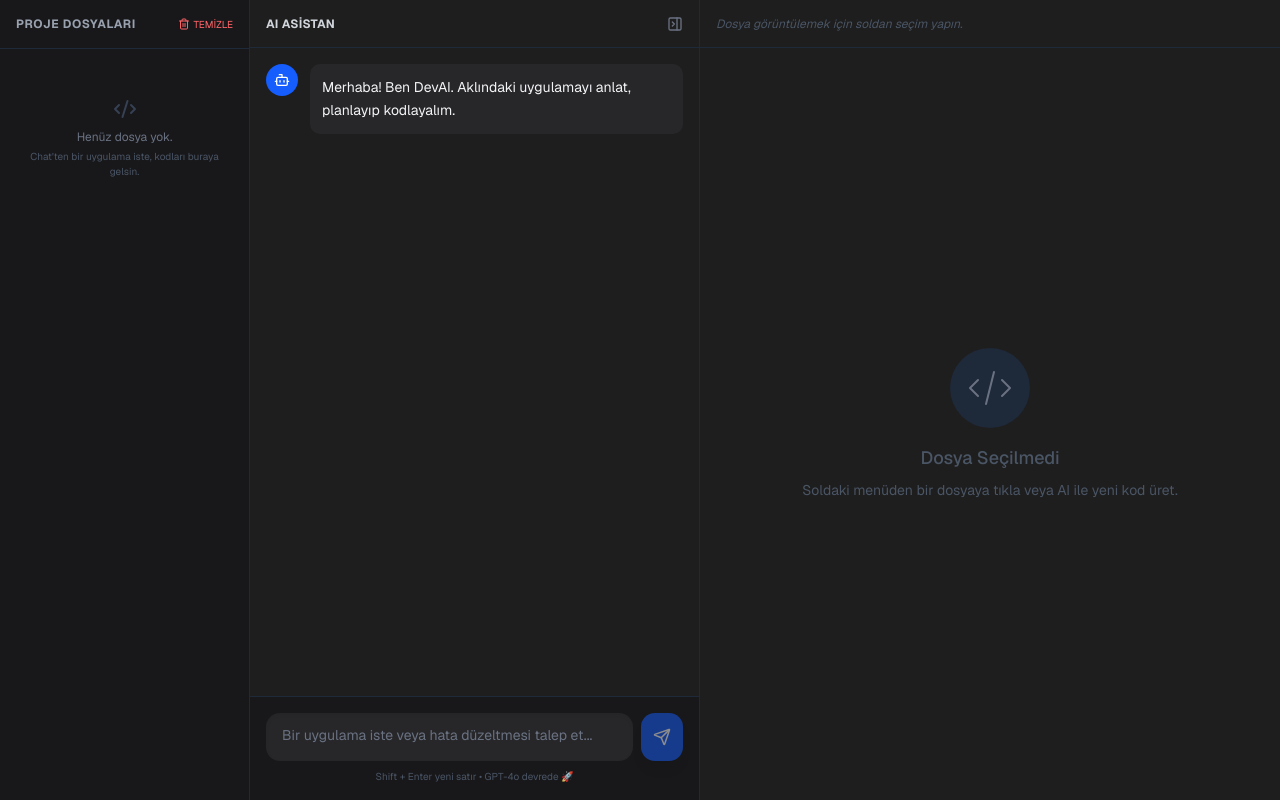
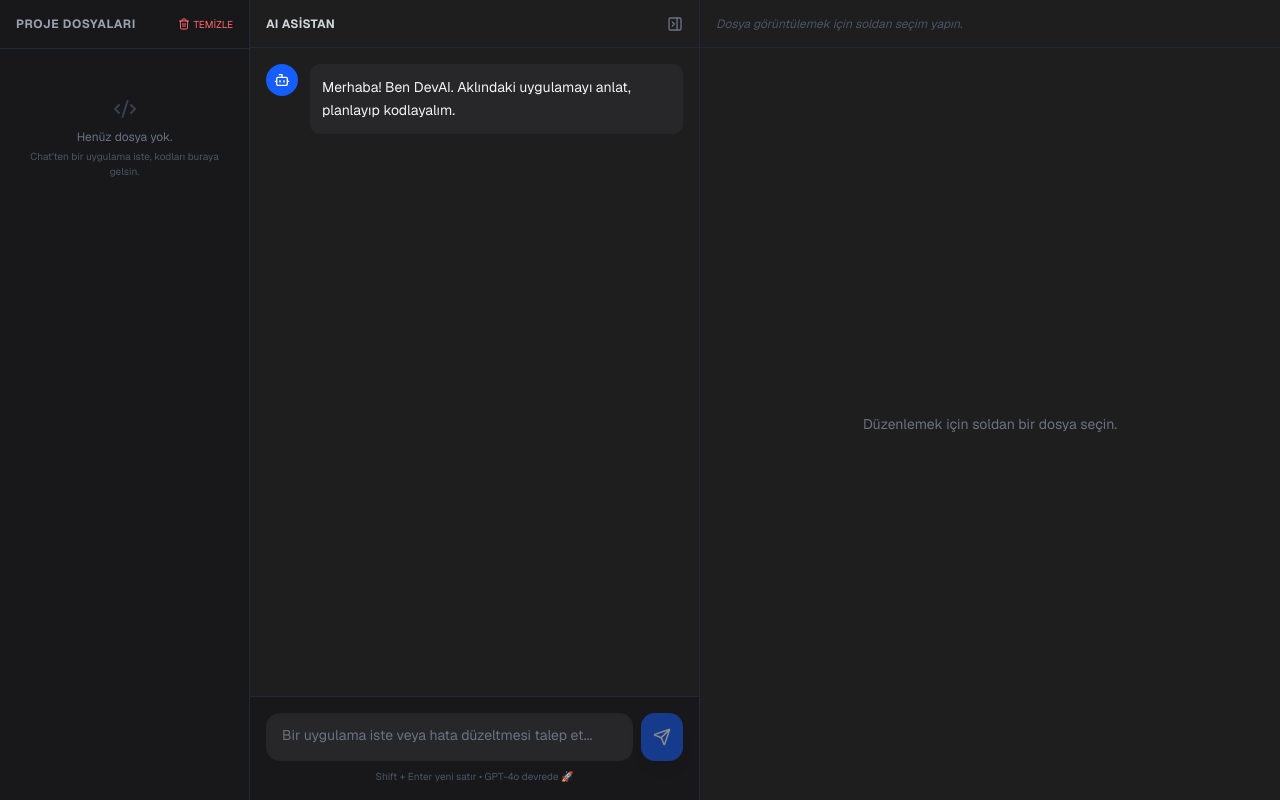
Before and after one commit to erkanglbas-a11y/ai-coder-app, a Next.js app in the folder frontend/: page / in a window 1280 px wide. Built offline with nearby package versions, Linux system fonts and the light colour scheme.

Commit message:
CodeEditor hatasi duzeltildi

```diff
--- a/frontend/src/components/CodeEditor.tsx
+++ b/frontend/src/components/CodeEditor.tsx
@@ -1,45 +1,29 @@
 'use client';
-import Editor from '@monaco-editor/react';
+
+import React from 'react';
 import { useStore } from '@/store/useStore';
 
 export default function CodeEditor() {
-  const { activeFile, activeProjectId, updateFileContent } = useStore();
+  // ESKİ: const { activeFile, activeProjectId, updateFileContent } = useStore();
+  // YENİ: Artık projectId'ye ihtiyacımız yok
+  const { activeFile, updateFileContent } = useStore();
 
   if (!activeFile) {
     return (
-      <div className="h-full flex flex-col items-center justify-center text-gray-600 bg-[#1e1e1e]">
-        <div className="mb-4 p-4 rounded-full bg-gray-800">
-           <svg className="w-12 h-12 text-gray-500" fill="none" viewBox="0 0 24 24" stroke="currentColor">
-             <path strokeLinecap="round" strokeLinejoin="round" strokeWidth={1} d="M10 20l4-16m4 4l4 4-4 4M6 16l-4-4 4-4" />
-           </svg>
-        </div>
-        <p className="text-lg font-medium">Dosya Seçilmedi</p>
-        <p className="text-sm mt-2">Soldaki menüden bir dosyaya tıkla veya AI ile yeni kod üret.</p>
+      <div className="flex h-full items-center justify-center text-gray-500 text-sm">
+        Düzenlemek için soldan bir dosya seçin.
       </div>
     );
   }
 
   return (
     <div className="h-full w-full bg-[#1e1e1e]">
-      <Editor
-        height="100%"
-        theme="vs-dark"
-        path={activeFile.name}
-        defaultLanguage={activeFile.language || 'javascript'}
+      <textarea
+        className="w-full h-full bg-[#1e1e1e] text-gray-300 p-4 font-mono text-sm outline-none resize-none"
         value={activeFile.content}
-        // Değişiklik olduğunda Store'daki yeni updateFileContent fonksiyonunu kullan
-        onChange={(value) => {
-          if (activeProjectId) {
-             updateFileContent(activeProjectId, activeFile.id, value || '');
-          }
-        }}
-        options={{
-          minimap: { enabled: true }, // Minimap'i açtık, daha profesyonel dursun
-          fontSize: 14,
-          scrollBeyondLastLine: false,
-          automaticLayout: true,
-          padding: { top: 20 }
-        }}
+        // YENİ KULLANIM: Sadece dosya ID'si ve yeni içerik
+        onChange={(e) => updateFileContent(activeFile.id, e.target.value)}
+        spellCheck={false}
       />
     </div>
   );
```
